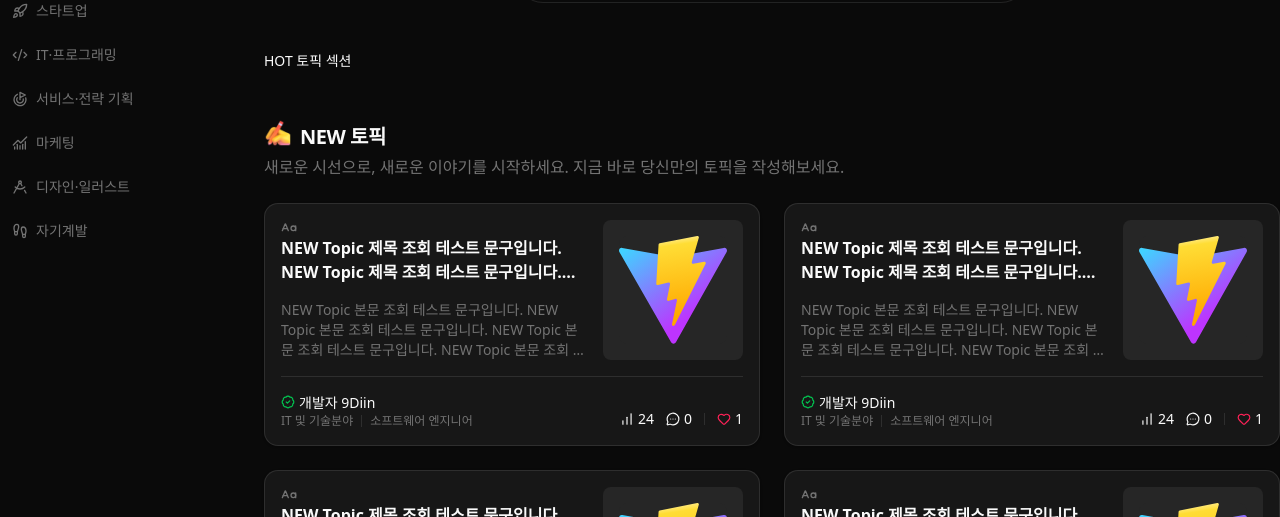
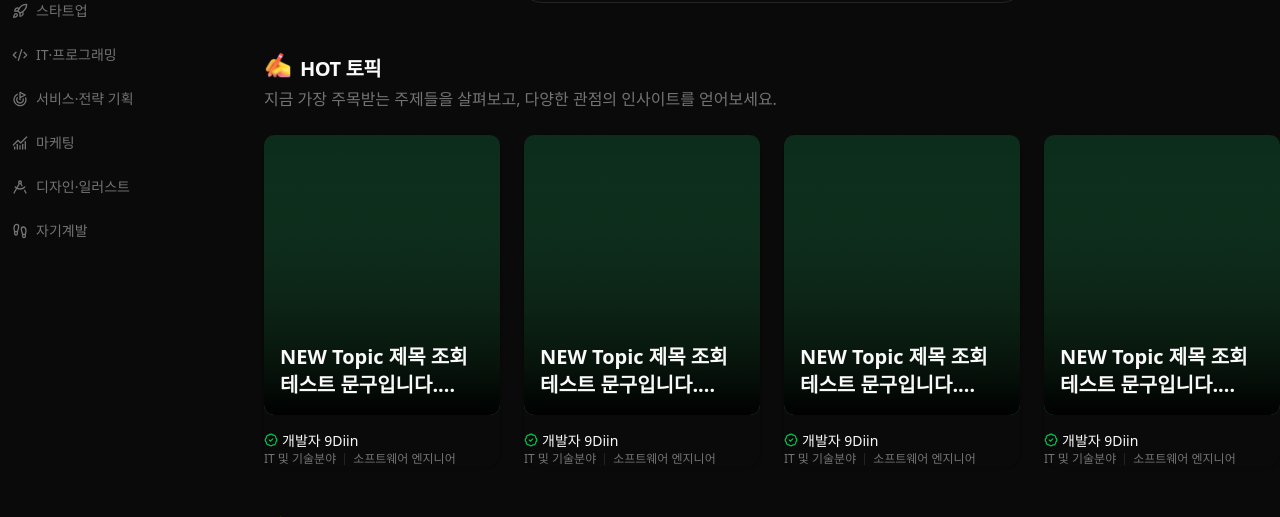
Before and after one commit to 9diin/oz-coding, a React (Vite) app in the folder react-topic/: page / in a window 1280 px wide. Shown: the part 163-680 px from the top of the page. Built offline with nearby package versions, Linux system fonts and the light colour scheme.

Commit message:
[feature] UserInfo 컴포넌트화 및 Hot Topic UI 완성

```diff
--- a/react-topic/src/App.tsx
+++ b/react-topic/src/App.tsx
@@ -1,6 +1,6 @@
 import { ChartNoAxesCombined, ChevronDown, CodeXml, DraftingCompass, Footprints, Goal, Icon, Lightbulb, List, Rocket, Search } from "lucide-react";
 import { Button, Input } from "./components/ui";
-import { NewTopic } from "./components/topic";
+import { HotTopic, NewTopic } from "./components/topic";
 
 const CATEGORIES = [
     // { icon: List, label: "전체" },
@@ -56,7 +56,21 @@ function App() {
                     </div>
                 </section>
                 {/* HOT 토픽 */}
-                <section>HOT 토픽 섹션</section>
+                <section className="flex flex-col gap-6">
+                    <div className="flex flex-col">
+                        <div className="flex items-center gap-2">
+                            <img src="/gifs/writing-hand.gif" alt="@WRITING-HAND_GIFS" className="w-7 mb-2" />
+                            <h4 className="scroll-m-20 text-xl font-semibold tracking-tight">HOT 토픽</h4>
+                        </div>
+                        <p className="text-neutral-500 text-base">지금 가장 주목받는 주제들을 살펴보고, 다양한 관점의 인사이트를 얻어보세요.</p>
+                    </div>
+                    <div className="grid grid-cols-4 gap-6">
+                        <HotTopic />
+                        <HotTopic />
+                        <HotTopic />
+                        <HotTopic />
+                    </div>
+                </section>
                 {/* NEW 토픽 */}
                 <section className="flex flex-col gap-6">
                     <div className="flex flex-col">
--- a/react-topic/src/components/topic/hot-topic.tsx
+++ b/react-topic/src/components/topic/hot-topic.tsx
@@ -1,5 +1,19 @@
+import { UserInfo } from "./user-info";
+import { Card } from "../ui";
+
 function HotTopic() {
-    return <div>HotTopic</div>;
+    return (
+        <Card className="p-0 gap-4 border-0 bg-transparent">
+            <div className="relative">
+                <img src="/images/bg-sample.png" alt="@BG-SAMOPLE" className="h-70 rounded-lg" />
+                <p className="absolute bottom-4 z-10 px-4 font-semibold text-xl line-clamp-2">
+                    NEW Topic 제목 조회 테스트 문구입니다. NEW Topic 제목 조회 테스트 문구입니다. NEW Topic 제목 조회 테스트 문구입니다. NEW Topic 제목 조회 테스트 문구입니다. NEW Topic 제목 조회 테스트 문구입니다.
+                </p>
+                <div className="absolute inset-0 bg-linear-to-t from-black via-black/50 to-transparent rounded-b-lg"></div>
+            </div>
+            <UserInfo />
+        </Card>
+    );
 }
 
 export { HotTopic };
--- a/react-topic/src/components/topic/index.ts
+++ b/react-topic/src/components/topic/index.ts
@@ -1,2 +1,3 @@
 export { HotTopic } from "./hot-topic";
 export { NewTopic } from "./new-topic";
+export { UserInfo } from "./user-info";
--- a/react-topic/src/components/topic/new-topic.tsx
+++ b/react-topic/src/components/topic/new-topic.tsx
@@ -1,5 +1,6 @@
-import { BadgeCheck, CaseSensitive, ChartNoAxesColumnIncreasing, Heart, MessageCircleMore } from "lucide-react";
+import { UserInfo } from "./user-info";
 import { Card, Separator } from "../ui";
+import { CaseSensitive, ChartNoAxesColumnIncreasing, Heart, MessageCircleMore } from "lucide-react";
 
 function NewTopic() {
     return (
@@ -26,17 +27,7 @@ function NewTopic() {
             </div>
             <Separator />
             <div className="flex items-end justify-between">
-                <div className="flex flex-col">
-                    <div className="flex items-center gap-1">
-                        <BadgeCheck size={14} className="text-green-500 mb-0.5" />
-                        <p>개발자 9Diin</p>
-                    </div>
-                    <div className="flex items-center text-neutral-500 text-xs gap-2">
-                        <p>IT 및 기술분야</p>
-                        <Separator orientation="vertical" className="h-3!" />
-                        <p>소프트웨어 엔지니어</p>
-                    </div>
-                </div>
+                <UserInfo />
                 <div className="flex items-center gap-3">
                     <div className="flex items-center gap-3">
                         <div className="flex items-center gap-1">
--- /dev/null
+++ b/react-topic/src/components/topic/user-info.tsx
@@ -0,0 +1,20 @@
+import { Separator } from "../ui";
+import { BadgeCheck } from "lucide-react";
+
+function UserInfo() {
+    return (
+        <div className="flex flex-col">
+            <div className="flex items-center gap-1">
+                <BadgeCheck size={14} className="text-green-500 mb-0.5" />
+                <p>개발자 9Diin</p>
+            </div>
+            <div className="flex items-center text-neutral-500 text-xs gap-2">
+                <p>IT 및 기술분야</p>
+                <Separator orientation="vertical" className="h-3!" />
+                <p>소프트웨어 엔지니어</p>
+            </div>
+        </div>
+    );
+}
+
+export { UserInfo };
```
Also changed, not shown: react-topic/public/images/bg-sample.png (added).
